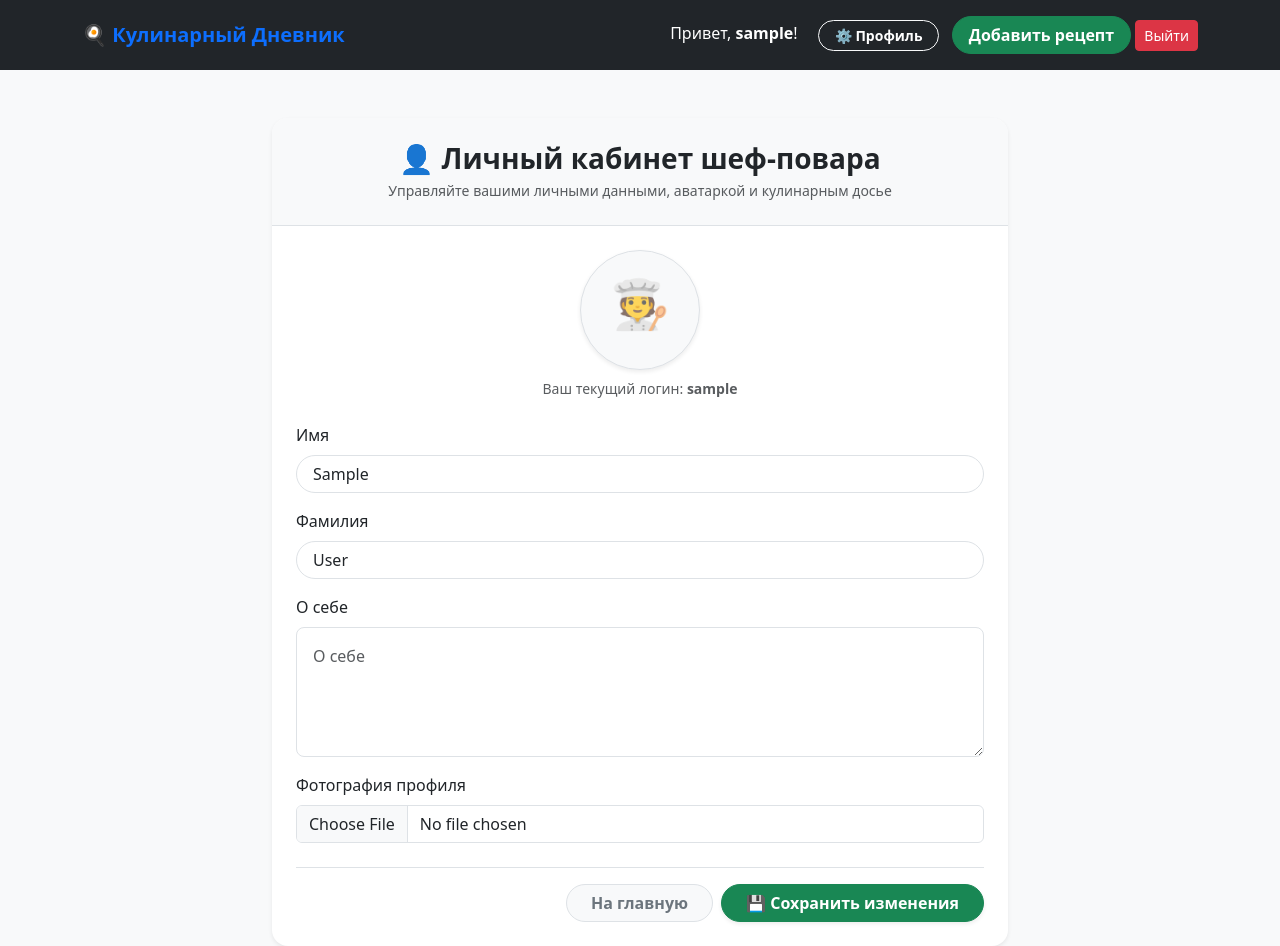
After one commit to Inna-as/my-diary-project, a Django app: page /profile/ in a window 1280 px wide. The commit adds this page. Run offline with Django 5.2, Linux system fonts and the light colour scheme; the visitor is signed in with stand-in values (Sample User, id 1); some libraries are stand-ins or nearby versions.

Commit message:
Stage 3: Полная визуальная и бэкенд-интеграция профилей CustomUser на сайте

```diff
--- a/blog/forms.py
+++ b/blog/forms.py
@@ -13,3 +13,17 @@ class ArticleForm(forms.ModelForm):
     class Meta:
         model = Article
         fields = ['title', 'content', 'tags'] # Поля, которые пользователь заполняет сам
+
+from .models import CustomUser
+
+class UserProfileForm(forms.ModelForm):
+    class Meta:
+        model = CustomUser
+        # Поля, которые пользователь сможет редактировать прямо на сайте
+        fields = ['first_name', 'last_name', 'bio', 'avatar']
+        widgets = {
+            'first_name': forms.TextInput(attrs={'class': 'form-control rounded-pill px-3'}),
+            'last_name': forms.TextInput(attrs={'class': 'form-control rounded-pill px-3'}),
+            'bio': forms.Textarea(attrs={'class': 'form-control rounded-3 p-3', 'rows': 4}),
+            'avatar': forms.FileInput(attrs={'class': 'form-control'}),
+        }
--- a/blog/templates/blog/base.html
+++ b/blog/templates/blog/base.html
@@ -20,6 +20,8 @@
                 <!-- Проверяем, авторизован ли пользователь на сайте прямо сейчас -->
                                 {% if user.is_authenticated %}
                     <span class="text-white me-3">Привет, <strong>{{ user.username }}</strong>!</span>
+                                    <a href="{% url 'blog:profile' %}" class="btn btn-sm btn-outline-light me-2 rounded-pill px-3 fw-bold">⚙️ Профиль</a>
+
                                     <a href="{% url 'blog:article_create' %}" class="btn btn-success rounded-pill px-3 fw-bold">Добавить рецепт</a>
 
                                     <form action="{% url 'blog:logout' %}" method="post" class="d-inline">
--- /dev/null
+++ b/blog/templates/blog/profile.html
@@ -0,0 +1,45 @@
+{% extends 'blog/base.html' %}
+{% load django_bootstrap5 %}
+
+{% block content %}
+<div class="row mt-5">
+    <div class="col-md-8 mx-auto">
+        <div class="card shadow-sm border-0 rounded-4 overflow-hidden bg-white">
+
+            <!-- Красивая шапка личного кабинета -->
+            <div class="card-header bg-light p-4 text-center border-0 border-bottom">
+                <h1 class="h3 fw-bold text-dark mb-1">👤 Личный кабинет шеф-повара</h1>
+                <p class="text-muted mb-0 small">Управляйте вашими личными данными, аватаркой и кулинарным досье</p>
+            </div>
+
+            <div class="card-body p-4">
+                <!-- Важно: enctype="multipart/form-data" позволяет форме отправлять файлы картинок в PostgreSQL! -->
+                <form method="post" enctype="multipart/form-data" class="needs-validation" novalidate>
+                    {% csrf_token %}
+
+                    <!-- Вывод текущей аватарки, если она загружена в базу -->
+                    <div class="text-center mb-4">
+                        {% if user.avatar %}
+                            <img src="{{ user.avatar.url }}" alt="Аватар" class="rounded-circle border shadow-sm" style="width: 120px; height: 120px; object-fit: cover;">
+                        {% else %}
+                            <div class="d-inline-block rounded-circle bg-light text-muted border text-center pt-3 shadow-sm" style="width: 120px; height: 120px; font-size: 3rem;">
+                                🧑‍🍳
+                            </div>
+                        {% endif %}
+                        <div class="mt-2 small text-muted">Ваш текущий логин: <strong>{{ user.username }}</strong></div>
+                    </div>
+
+                    <!-- Вывод полей нашей формы -->
+                    {% bootstrap_form form %}
+
+                    <!-- Кнопки управления -->
+                    <div class="d-flex gap-2 justify-content-end mt-4 pt-3 border-top">
+                        <a href="{% url 'blog:index' %}" class="btn btn-light rounded-pill px-4 fw-bold border text-secondary">На главную</a>
+                        <button type="submit" class="btn btn-success rounded-pill px-4 fw-bold shadow-sm">💾 Сохранить изменения</button>
+                    </div>
+                </form>
+            </div>
+        </div>
+    </div>
+</div>
+{% endblock %}
--- a/blog/urls.py
+++ b/blog/urls.py
@@ -23,4 +23,6 @@ urlpatterns = [
     path('login/', LoginView.as_view(template_name='blog/login.html'), name='login'),
     path('logout/', LogoutView.as_view(), name='logout'),
     path('register/', views.register_view, name='register'),
+    path('profile/', views.profile_view, name='profile'),
+
 ]
--- a/blog/views.py
+++ b/blog/views.py
@@ -209,3 +209,21 @@ def author_profile_view(request, username):
         'author_articles': author_articles,
     }
     return render(request, 'blog/author_profile.html', context)
+
+
+from django.contrib.auth.decorators import login_required
+from .forms import UserProfileForm
+
+
+@login_required
+def profile_view(request):
+    if request.method == 'POST':
+        # request.FILES обязательно нужен, чтобы поймать файл аватарки!
+        form = UserProfileForm(request.POST, request.FILES, instance=request.user)
+        if form.is_valid():
+            form.save()
+            return redirect('blog:profile')
+    else:
+        form = UserProfileForm(instance=request.user)
+
+    return render(request, 'blog/profile.html', {'form': form})
--- a/my_diary_project/settings.py
+++ b/my_diary_project/settings.py
@@ -92,6 +92,9 @@ USE_TZ = True
 
 # Статические файлы
 STATIC_URL = 'static/'
+# Настройки для загрузки картинок и аватарок на Windows (Для диплома)
+MEDIA_URL = 'media/'
+MEDIA_ROOT = BASE_DIR / 'media'
 DEFAULT_AUTO_FIELD = 'django.db.models.BigAutoField'
 
 # настройка кеширования (
--- a/my_diary_project/urls.py
+++ b/my_diary_project/urls.py
@@ -1,5 +1,7 @@
 from django.contrib import admin
 from django.urls import path, include  # Импортируем include, чтобы подключить ссылки приложения
+from django.conf import settings
+from django.conf.urls.static import static
 
 urlpatterns = [
     # Адрес для админки
@@ -8,3 +10,5 @@ urlpatterns = [
     # Подключаем файл ссылок из нашего приложения "blog" ко всему сайту.
     path('', include('blog.urls')),
 ]
+if settings.DEBUG:
+    urlpatterns += static(settings.MEDIA_URL, document_root=settings.MEDIA_ROOT)
```
Also changed, not shown: blog/templates/blog/author_profile.html (+9 -3 lines), avatars/inna.jpg (added), avatars/photo_2025-06-23_11-37-07.jpg (added), avatars/аватар.png (added), media/avatars/inna.jpg (added), media/avatars/inna_Amk9XlY.jpg (added), media/avatars/inna_gN5UvHt.jpg (added), media/avatars/photo_2025-06-23_11-35-44.jpg (added).
